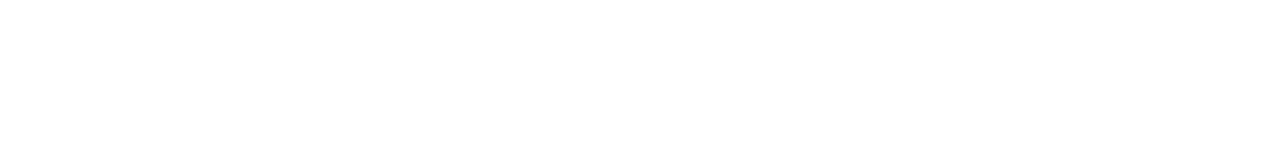
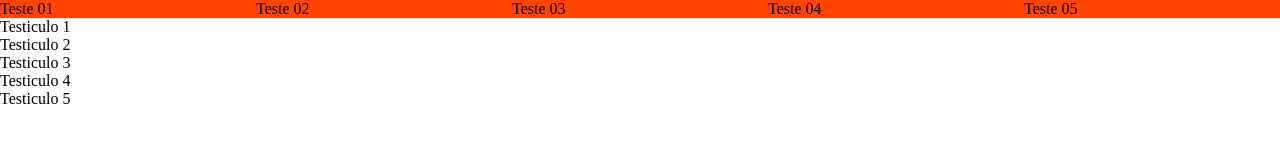
Before and after one commit to Yuutsuy/flex, a plain HTML site: page index.html in a window 1280 px wide. Drawn offline with Linux system fonts and the light colour scheme.

Commit message:
Adicionado elementos a pasta CSS, divs Testiculos ao html

```diff
--- /dev/null
+++ b/CSS/divs.css
@@ -0,0 +1,7 @@
+.container {
+    display:flex;
+}
+
+.container div {
+    width:300px;
+    background-color:orangered;
--- a/CSS/main.css
+++ b/CSS/main.css
@@ -0,0 +1,2 @@
+@import './style.css';
+@import './divs.css';
--- a/CSS/style.css
+++ b/CSS/style.css
@@ -0,0 +1,10 @@
+* {
+    margin:0;
+    padding:0;
+    box-sizing:border-box;
+}
+
+html, body {
+    width:100%;
+    height:100%;
+}
--- a/index.html
+++ b/index.html
@@ -4,9 +4,25 @@
         <meta charset="UTF-8">
         <meta name="viewport" content="width=device-width, initial-scale=1.0">
         <title>Flex</title>
-        <link ref="stylesheet" href="./CSS/main.css">
+        <link rel="stylesheet" href="./CSS/main.css">
     </head>
     <body>
 
+        <div class="container">
+            <div>Teste 01</div>
+            <div>Teste 02</div>
+            <div>Teste 03</div>
+            <div>Teste 04</div>
+            <div>Teste 05</div>
+        </div>
+
+        <div>
+            <div>Testiculo 1</div>
+            <div>Testiculo 2</div>
+            <div>Testiculo 3</div>
+            <div>Testiculo 4</div>
+            <div>Testiculo 5</div>
+        </div>
+
     </body>
 </html>
```
